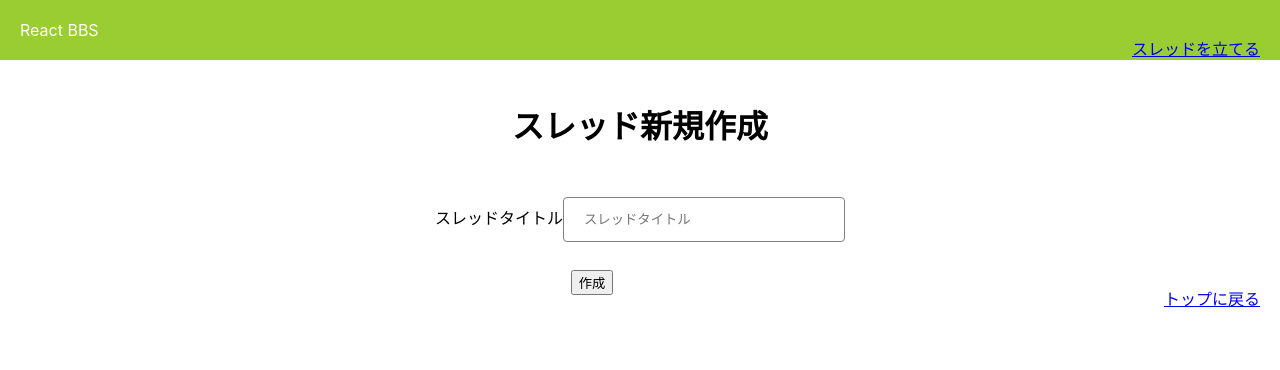
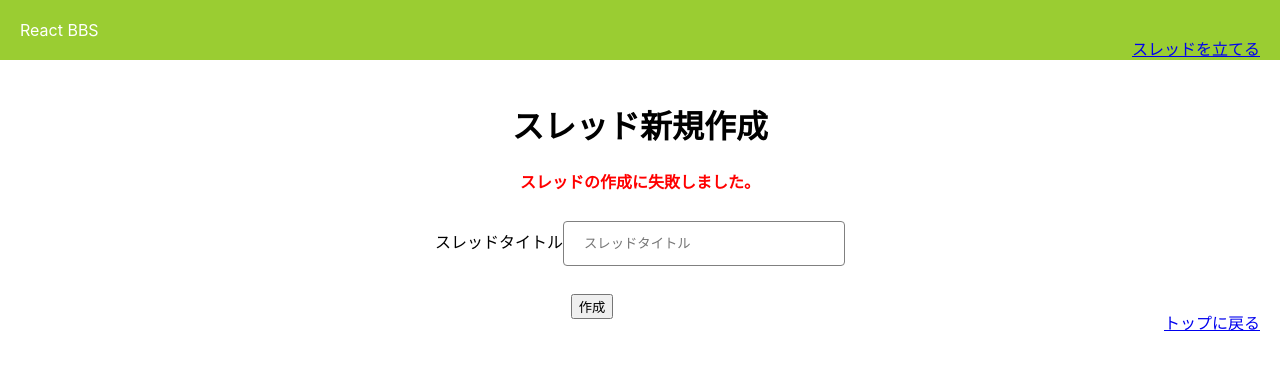
Before and after one commit to yusaku-nakada-satt/react-bbs, a React (Create React App) app in the folder react-bbs/: page /thred/new in a window 1280 px wide. Both pictures are taken after a click on the button "作成". Shown: the top 370 px of the page. Built offline with nearby package versions, Linux system fonts and the light colour scheme; no server answers; the HTML template or start-up script is replaced by a standard one.

Commit message:
エラーハンドリング実装

```diff
--- a/react-bbs/src/components/newThred/newThred.css
+++ b/react-bbs/src/components/newThred/newThred.css
@@ -15,3 +15,12 @@
   border-radius: 4px;
   cursor: pointer;
 }
+
+.message {
+  color: black;
+}
+
+.error-message {
+  color: red;
+  font-weight: bold;
+}
--- a/react-bbs/src/components/newThred/newThred.tsx
+++ b/react-bbs/src/components/newThred/newThred.tsx
@@ -1,10 +1,11 @@
-import { ChangeEvent, useState } from "react";
+import { ChangeEvent, ReactNode, useState } from "react";
 import { Link } from "react-router-dom";
 import "./newThred.css";
 
 function NewThred() {
   const url = "https://railway.bulletinboard.techtrain.dev/";
   const [thredTitle, setThredTitle] = useState<string>("");
+  const [message, setMessage] = useState<any>();
 
   const handleInputChange = (event: ChangeEvent<HTMLInputElement>) => {
     setThredTitle(event.target.value);
@@ -15,6 +16,8 @@ function NewThred() {
     const data = {
       title: thredTitle,
     };
+
+    try {
       const response = await fetch(`${url}/threads`, {
         method: "POST",
         headers: {
@@ -22,17 +25,24 @@ function NewThred() {
         },
         body: JSON.stringify(data),
       });
-    if (response.status === 200) {
-      console.info("スレッドを作成しました");
-      return;
+
+      if (response.ok) {
+        setMessage(<span className="message">スレッドを作成しました</span>);
+        console.log("スレッドを作成しました");
       }
-    console.error("スレッド作成に失敗しました");
+    } catch (error) {
+      console.error("エラーが発生しました:", error);
+      setMessage(
+        <span className="error-message">スレッドの作成に失敗しました。</span>
+      );
+    }
   };
 
   return (
     <div className="App-body">
       <h1>スレッド新規作成</h1>
       <div className="content">
+        <div className="message">{message}</div>
         <div className="input">
           <label htmlFor="title">スレッドタイトル</label>
           <input
```
Lines whose indentation alone changed are shown as unchanged.
